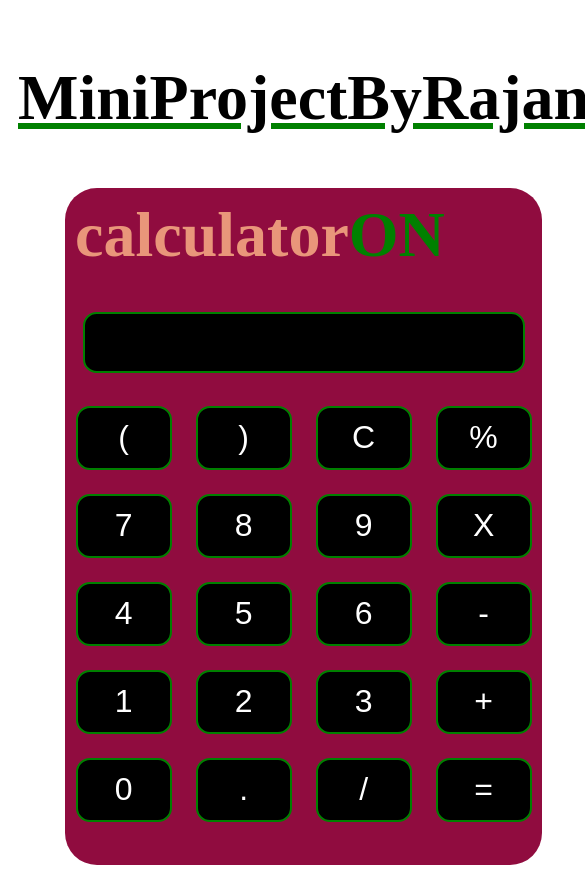
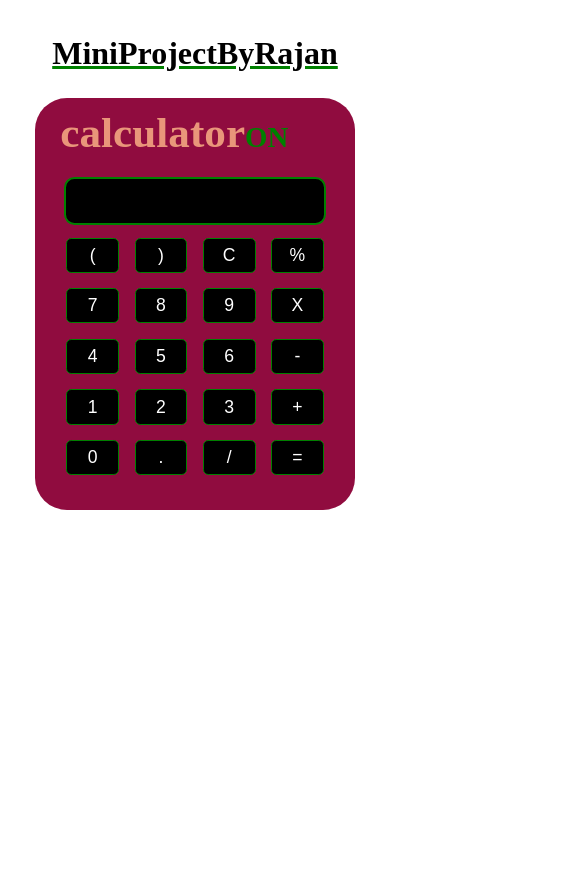
Before and after one commit to yeerajan/onlinecalculator, a plain HTML site: page index.html in a window 390 px wide. Shown: the whole page, 585 px wide, since content can reach past the window. After the commit the page ends 844 px from the top, so only its background shows below. Drawn offline with Linux system fonts and the light colour scheme.

Commit message:
Added Responsiveness

```diff
--- a/style.css
+++ b/style.css
@@ -1,11 +1,15 @@
 body{
-    padding-left: 10px;
-    padding-right: 10px;
-    margin-bottom: 10px;
-    display: grid;
-    justify-items: center;
+
+    display: flex;
+    flex-direction: column;
+    align-items: center;
 }
 .container{
+    display: flex;
+    flex-direction: column;
+    align-items: center;
+    justify-content: center;
+    width: 30em;
     background-color: #900C3F;
     padding: 10px;
     border-radius: 2em;
@@ -24,9 +28,11 @@ body{
     color: darksalmon ;
 }
 .container .calculator{
-    display: grid;
+    display: flex;
+    flex-direction: column;
     justify-content: center;
-    padding: 20px;
+    align-items: center;
+    padding: 1em;
 }
 .container .calculator input{
     padding-left: 1em;
@@ -34,28 +40,32 @@ body{
     color: white;
     min-height: 2em;
     font-size: 1.7em;
-    width: auto;
-    border-radius: .5em;
+    width: 15em;
+    border-radius: 0.5em;
     border: 2px solid green;
-    margin: 20px;
+    margin: .8em;
     outline: none;
+}
+.container .calculator table tr td{
+    padding: .4em;
+    margin-right: 0;
 }
 .container .calculator table tr td button{
     width: 3em;
     height: 2em;
     font-size: 2em;
-    margin: 10px;
+    /* margin: .1em; */
     color: white;
-    border-radius: 14px;
+    border-radius: .5em;
     border: 2px solid green;
     background:black;
 }
 .mini{
-    font-size: 4em;
+    font-size: 2.5em;
     text-decoration: underline solid green;
 }
 
-@media (max-width:800px){
+/* @media (max-width:800px){
     .container{
         width: 80%;
         padding: 20px;
@@ -64,11 +74,51 @@ body{
         font-size: 4em;
     }
 
-}
+}*/
 @media (max-width:500px){
     .container{
         width: 80%;
         padding: 10px;
     }
-
+    .container .calculator table tr td{
+        padding: .2em;
+        margin-right: 0;
+    }
+    .container .calculator table tr td button{
+        width: 3em;
+        height: 2em;
+        font-size: 1.1em;
+        margin: .2em;
+        color: white;
+        border-radius: .3em;
+        border: 1px solid green;
+        background:black;
+    }
+    .container .calculator input{
+        padding-left: 0.3em;
+        background-color: black;
+        color: white;
+        min-height: 2em;
+        font-size: 1.3em;
+        width: 12em;
+        border-radius: 0.5em;
+        border: 2px solid green;
+        margin: .2em;
+        outline: none;
+    }
+    .container h2{
+        /* width: 5em; */
+        font-size: 1.8em;
+        color: green ;
+        margin: 0px;
+        /* border: 1px solid yellowgreen; */
+    }
+    .container h2 span{
+        color: darksalmon ;
+        font-size: 1.5em;
+    }
+    .mini{
+        font-size: 2em;
+        text-decoration: underline solid green;
+    }
 }
```
